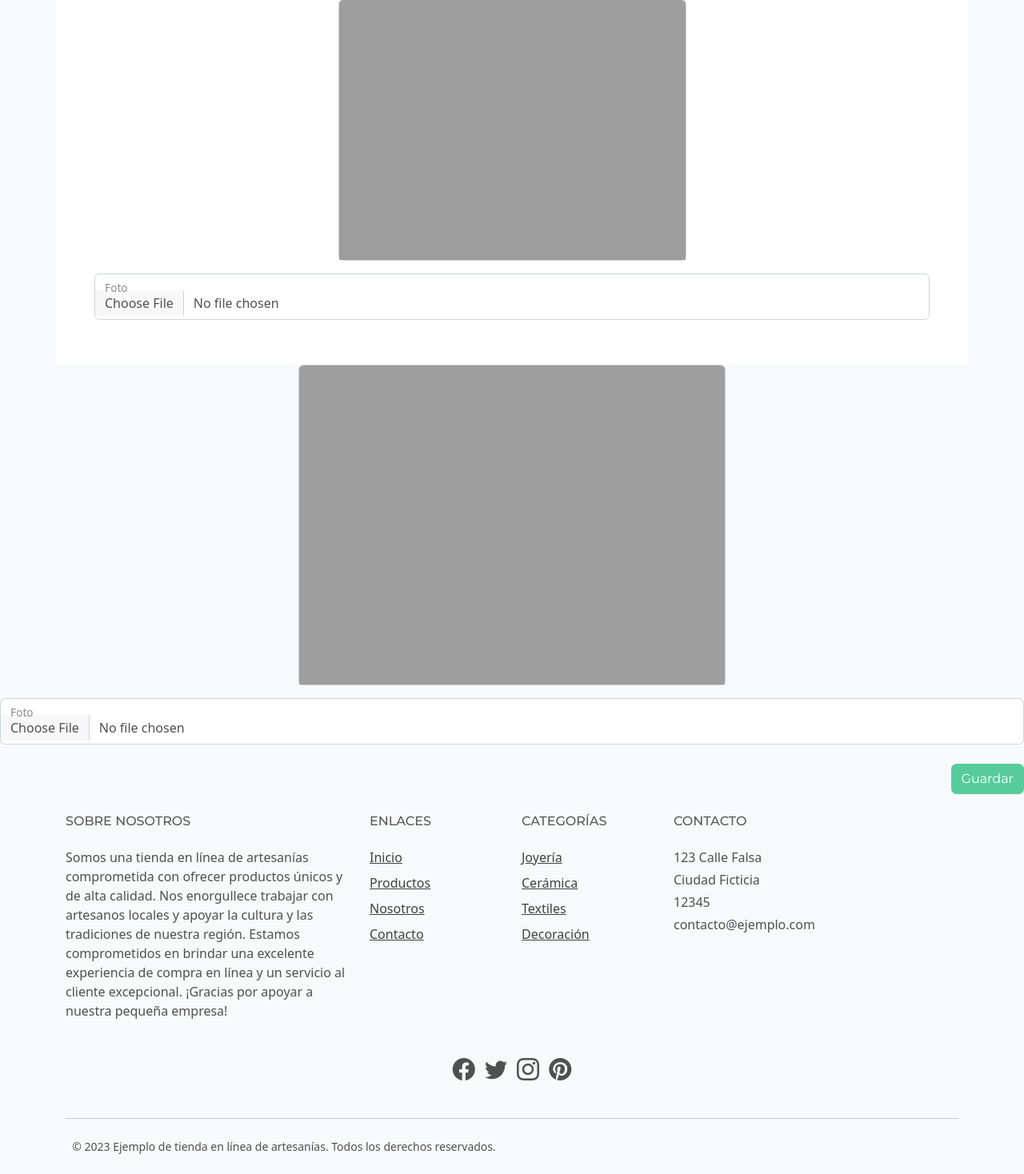
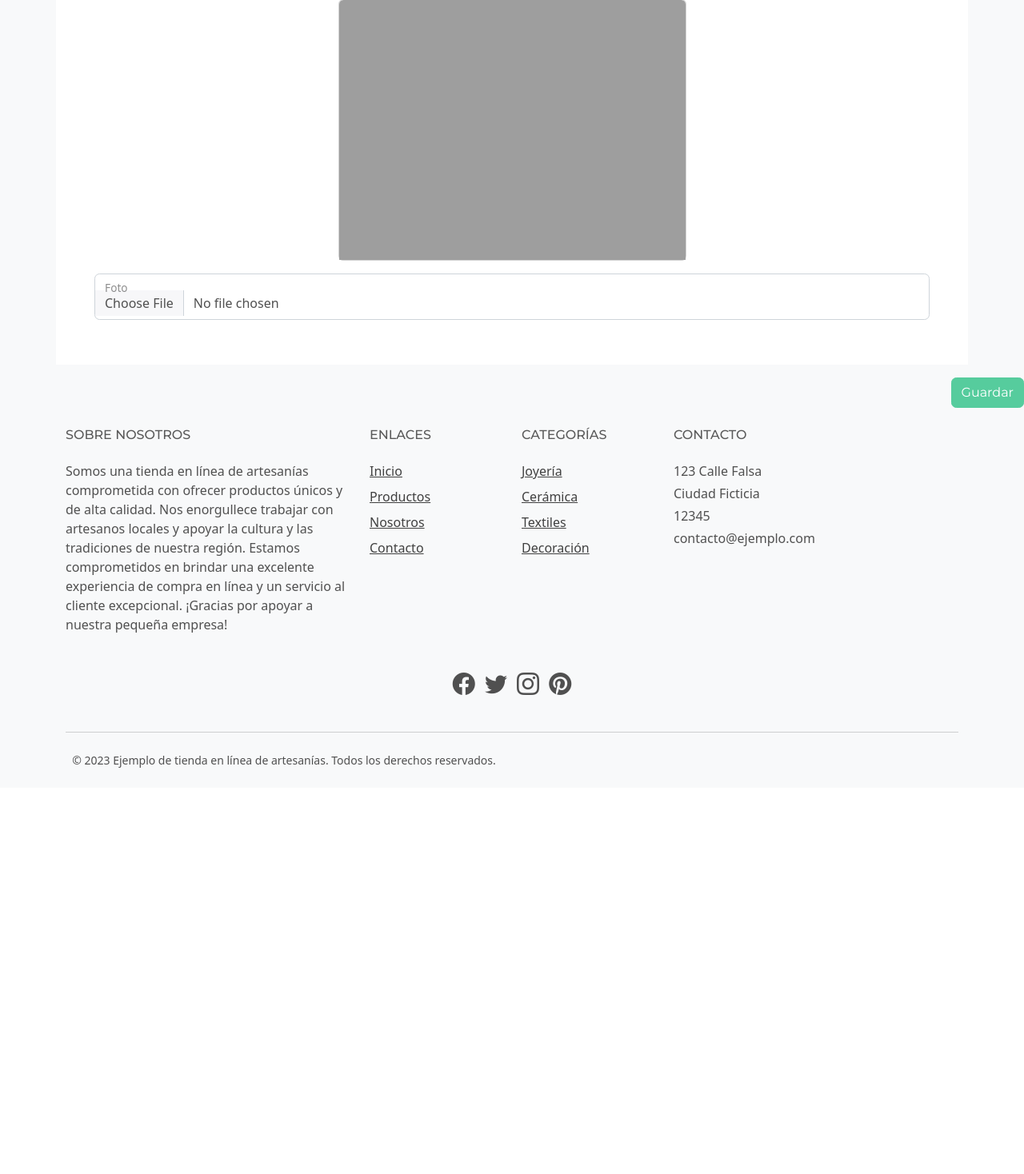
Before and after one commit to cjgutierrez44/Proyecto-8-ecomerce, a Flask app: template templates/editProduct.html in a window 1280 px wide. Shown: the part 508-1976 px from the top of the page at 80% size. After the commit the page ends 1468 px from the top, so only its background shows below. Run offline with Flask 3, Linux system fonts and the light colour scheme; the template is opened without the code that fills it, so the values that code supplies are empty; some libraries are stand-ins or nearby versions.

Commit message:
arreglo foto editar producto

```diff
--- a/templates/editProduct.html
+++ b/templates/editProduct.html
@@ -111,17 +111,6 @@
         </div>
       </div>
     </div>
-    <div class="row">
-      <div class="col-lg-12">
-        <div class="card col-5 mx-auto mb-3">
-          <img src="http://127.0.0.1:8080/api/products/imagen/{{product['picture']}}" onerror='this.src="/static/uploads/{{product.picture}}"' class="card-img-top " style="">
-        </div>
-        <div class="form-floating mb-2">
-          <input type="file" name="picture" class="form-control" id="picture" placeholder="Foto">
-          <label for="picture">Foto</label>
-        </div>
-      </div>
-    </div>
     <div class="d-flex justify-content-end">
       <button type="submit" class="btn btn-success mt-3">Guardar</button>
     </div>
```
